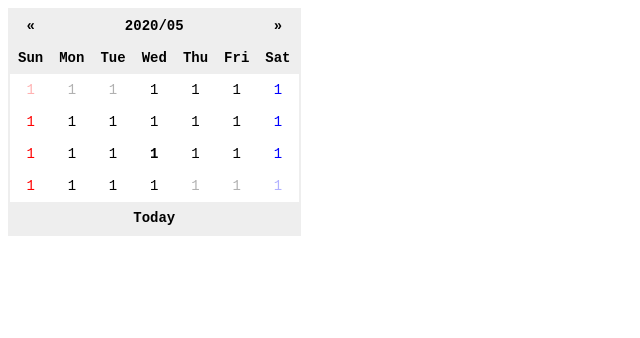
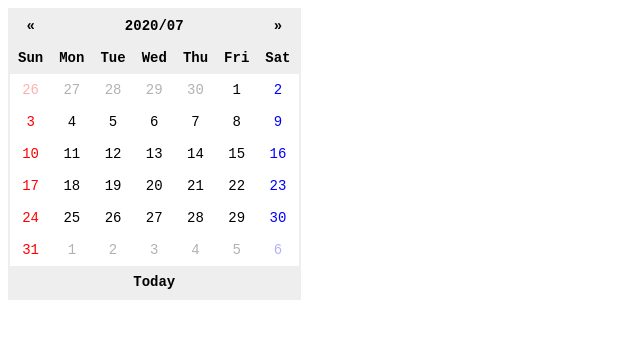
Before and after one commit to angeloesaki/MyCalendar, a plain HTML site: page index.html in a window 1280 px wide. Shown: the whole page, without its empty margins (0-640 px from the left). Drawn offline with Linux system fonts and the light colour scheme.

Commit message:
HTMLにJavascript埋め込み

```diff
--- a/index.html
+++ b/index.html
@@ -11,7 +11,7 @@
         <tr>
           <th id="prev">&laquo;</th>
           <!-- 合計で７列にしたいから -->
-          <th id="title" colspan="5">2020/05</th>
+          <th id="title" colspan="5">2020/07</th>
           <th id="next">&raquo;</th>
         </tr>
         <tr>
@@ -25,7 +25,7 @@
         </tr>
       </thead>
       <tbody>
-        <tr>
+        <!-- <tr>
           <td class="disabled">1</td>
           <td class="disabled">1</td>
           <td class="disabled">1</td>
@@ -60,7 +60,7 @@
           <td class="disabled">1</td>
           <td class="disabled">1</td>
           <td class="disabled">1</td>
-        </tr>
+        </tr> -->
       </tbody>
       <tfoot>
         <tr>
--- a/js/main.js
+++ b/js/main.js
@@ -80,8 +80,26 @@ console.clear();
       weeks.push(dates.splice(0, 7));
     }
 
+    weeks.forEach((week) => {
+      const tr = document.createElement("tr");
+      week.forEach((date) => {
+        const td = document.createElement("td");
+
+        td.textContent = date.date;
+        if (date.isToday) {
+          td.classList.add("today");
+        }
+        if (date.isDisabled) {
+          td.classList.add("disabled");
+        }
+        tr.appendChild(td);
+      });
+      const tbody = document.querySelector("tbody");
+      tbody.appendChild(tr);
+    });
+
     // console.log(dates);
-    console.log(weeks);
+    // console.log(weeks);
   }
 
   createCalendar();
```
